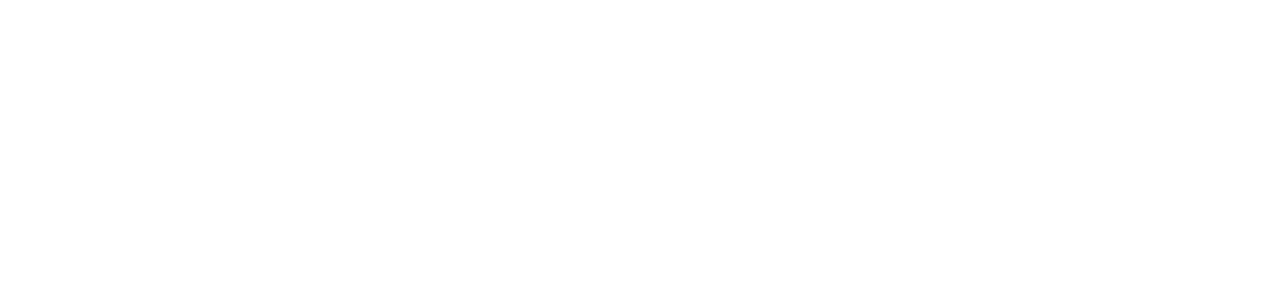
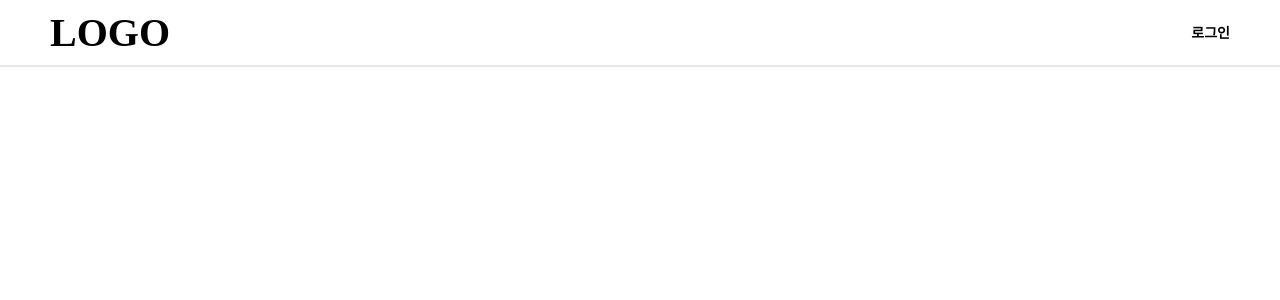
Before and after one commit to highthon/highthon-RightSide-client, a React (Create React App) app: page / in a window 1280 px wide. Shown: the top 300 px of the page. Built offline with nearby package versions, Linux system fonts and the light colour scheme.

Commit message:
ADD :: Header

```diff
--- a/src/App.js
+++ b/src/App.js
@@ -1,5 +1,11 @@
+import Main from "./components/Main";
+
 function App() {
-  return <div className="App"></div>;
+  return (
+    <div className="App">
+      <Main />
+    </div>
+  );
 }
 
 export default App;
--- /dev/null
+++ b/src/components/Header/Header.jsx
@@ -0,0 +1,14 @@
+import * as S from "./Header.style.js";
+
+const Header = () => {
+  return (
+    <S.Header>
+      <S.Inner>
+        <S.Logo>LOGO</S.Logo>
+        <S.Login>로그인</S.Login>
+      </S.Inner>
+    </S.Header>
+  );
+};
+
+export default Header;
--- /dev/null
+++ b/src/components/Header/Header.style.js
@@ -0,0 +1,33 @@
+/* your css code */
+import styled from "styled-components";
+import * as P from "../../shared/styles/palette.style";
+
+export const Header = styled.div`
+  display: flex;
+  align-items: center;
+  justify-content: center;
+  height: 67px;
+  border-bottom: 2px solid ${P.palette.hr};
+`;
+
+export const Inner = styled.div`
+  width: 1180px;
+  display: flex;
+  justify-content: space-between;
+  align-items: center;
+`;
+
+export const Logo = styled.div`
+  font-weight: 700;
+  font-size: 40px;
+  line-height: 64px;
+  color: #000;
+`;
+
+export const Login = styled.button`
+  font-weight: 600;
+  font-size: 14px;
+  line-height: 24px;
+  color: #000;
+  outline: none;
+`;
--- /dev/null
+++ b/src/components/Header/index.js
@@ -0,0 +1 @@
+export { default } from "./Header";
--- /dev/null
+++ b/src/components/Main/Main.jsx
@@ -0,0 +1,12 @@
+import * as S from "./Main.style.js";
+import Header from "../Header";
+
+const Main = () => {
+  return (
+    <S.Main>
+      <Header />
+    </S.Main>
+  );
+};
+
+export default Main;
--- /dev/null
+++ b/src/components/Main/Main.style.js
@@ -0,0 +1,4 @@
+/* your css code */
+import styled from "styled-components";
+
+export const Main = styled.div``;
--- /dev/null
+++ b/src/components/Main/index.js
@@ -0,0 +1 @@
+export { default } from "./Main";
```
Also changed, not shown: 2 other files (tests, documents, lock files or other folders).
